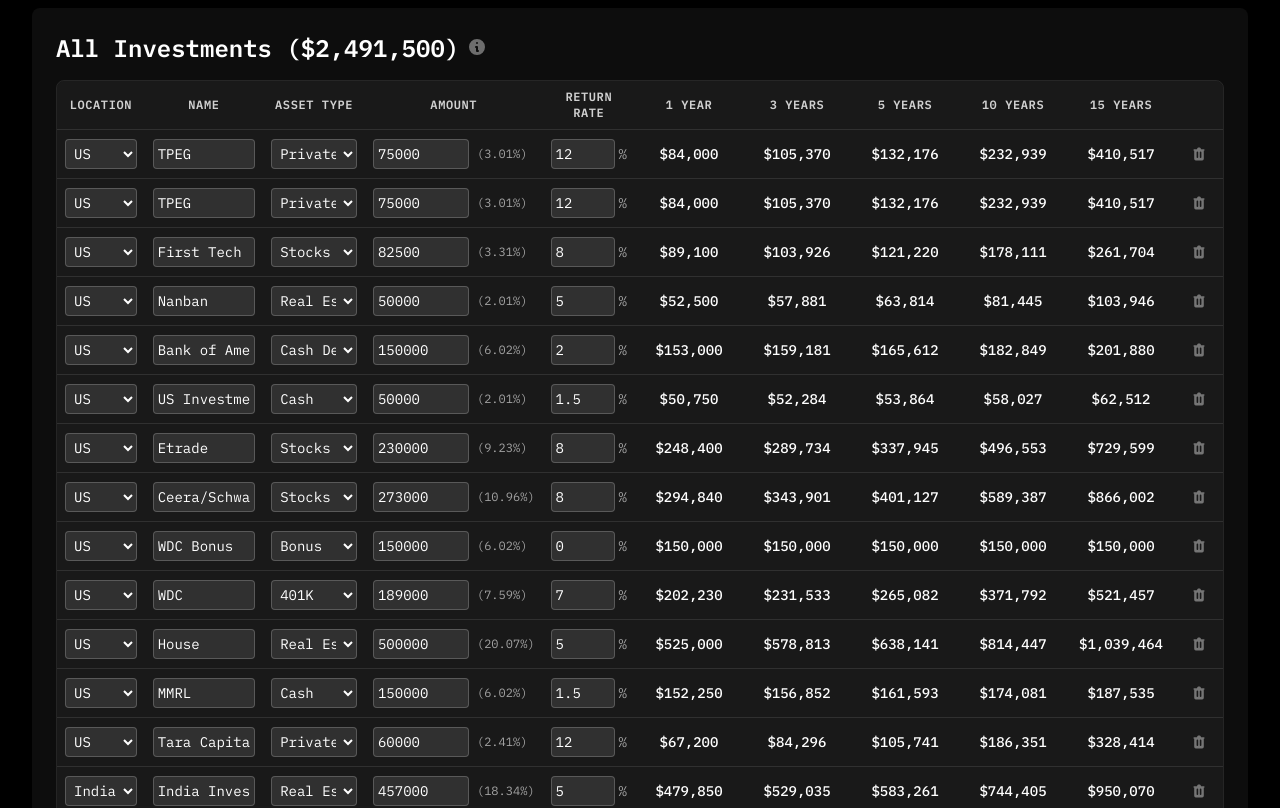
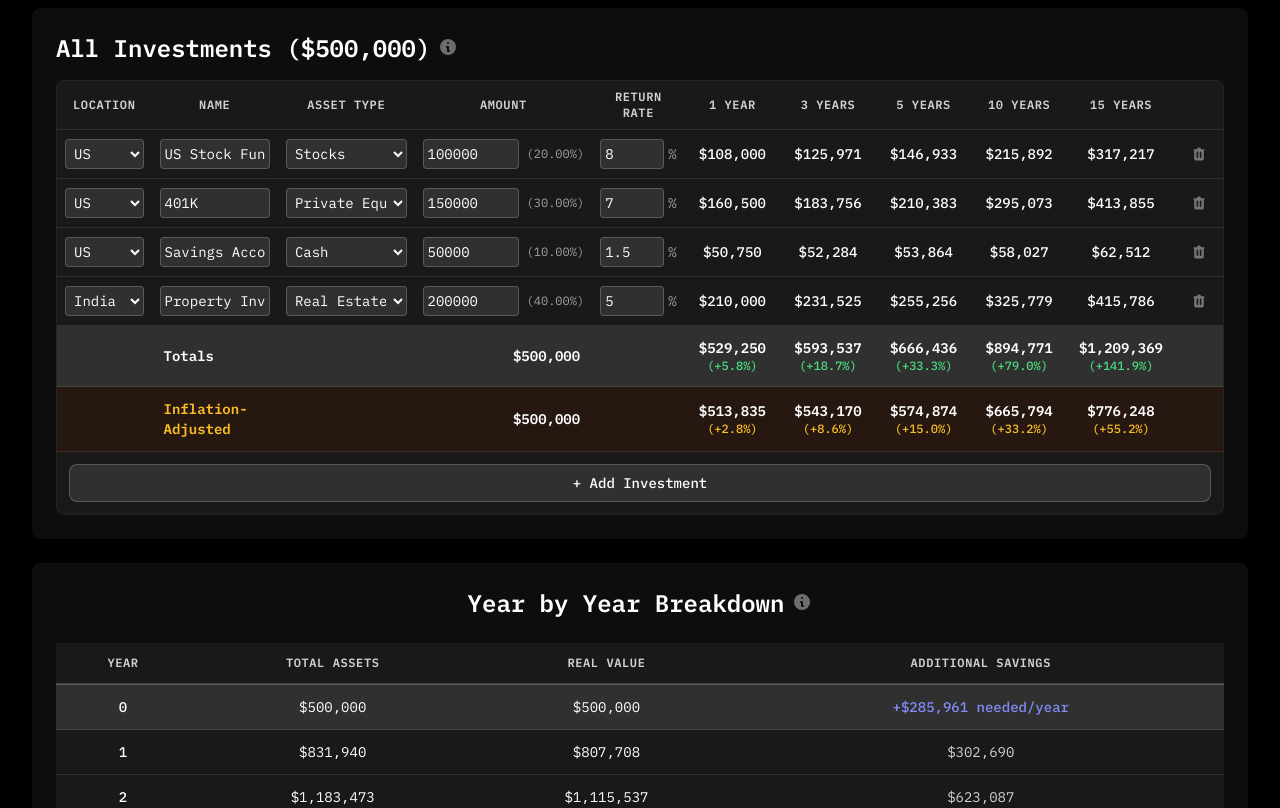
Before and after one commit to bitrate-bash/retirement-calculator, a React (Create React App) app: page / in a window 1280 px wide. Shown: the part 1180-1988 px from the top of the page. Built offline with nearby package versions, Linux system fonts and the light colour scheme.

Commit message:
Refactor: Separate personal investment data from sample data

```diff
--- a/src/RetirementCalculator.jsx
+++ b/src/RetirementCalculator.jsx
@@ -1,7 +1,19 @@
 // RetirementCalculator.jsx
-import React, { useState, useEffect } from 'react';
+import React, { useState, useEffect, useCallback, useRef } from 'react';
 import { LineChart, Line, XAxis, YAxis, CartesianGrid, Tooltip, Legend, ResponsiveContainer, PieChart, Pie, Cell, Sector } from 'recharts';
 import * as XLSX from 'xlsx';
+// Import sample data (this will be in the GitHub repo)
+import { sampleInvestments } from './sampleInvestmentData';
+
+// Try to import personal data (this will be ignored by Git)
+let personalData = null;
+try {
+  // This import will fail in the GitHub repo since the file is gitignored
+  personalData = require('./investmentData').personalInvestments;
+} catch (e) {
+  // If personal data file doesn't exist, we'll use the sample data
+  console.log('Using sample investment data. Create src/investmentData.js for personal data.');
+}
 
 // Add IBM Plex Mono font import
 import '@fontsource/ibm-plex-mono';
@@ -77,28 +89,13 @@
     'Bonus': 0.0,
   };
 
-  // Dynamic investment categories based on Excel data
-  const [usInvestments, setUsInvestments] = useState([
-    { id: 'us1', name: 'TPEG', type: 'TPEG', assetType: 'Private Equity', amount: 75000, returnRate: 12.0, allocation: 3.01 },
-    { id: 'us2', name: 'TPEG', type: 'TPEG', assetType: 'Private Equity', amount: 75000, returnRate: 12.0, allocation: 3.01 },
-    { id: 'us3', name: 'First Tech Credit', type: 'First Tech Credit', assetType: 'Stocks', amount: 82500, returnRate: 8.0, allocation: 3.31 },
-    { id: 'us4', name: 'Nanban', type: 'Nanban', assetType: 'Real Estate', amount: 50000, returnRate: 5.0, allocation: 2.01 },
-    { id: 'us5', name: 'Bank of America', type: 'Bank of America', assetType: 'Cash Deposit', amount: 150000, returnRate: 2.0, allocation: 6.02 },
-    { id: 'us6', name: 'US Investments', type: 'US Investments', assetType: 'Cash', amount: 50000, returnRate: 1.5, allocation: 2.01 },
-    { id: 'us7', name: 'Etrade', type: 'Etrade', assetType: 'Stocks', amount: 230000, returnRate: 8.0, allocation: 9.23 },
-    { id: 'us8', name: 'Ceera/Schwab', type: 'Ceera/Schwab', assetType: 'Stocks', amount: 273000, returnRate: 8.0, allocation: 10.96 },
-    { id: 'us9', name: 'WDC Bonus', type: 'WDC Bonus', assetType: 'Bonus', amount: 150000, returnRate: 0.0, allocation: 6.02 },
-    { id: 'us10', name: 'WDC', type: 'WDC', assetType: '401K', amount: 189000, returnRate: 7.0, allocation: 7.59 },
-    { id: 'us11', name: 'House', type: 'House', assetType: 'Real Estate', amount: 500000, returnRate: 5.0, allocation: 20.07 },
-    { id: 'us12', name: 'MMRL', type: 'MMRL', assetType: 'Cash', amount: 150000, returnRate: 1.5, allocation: 6.02 },
-    { id: 'us13', name: 'Tara Capital SSB', type: 'Tara Capital SSB', assetType: 'Private Equity', amount: 60000, returnRate: 12.0, allocation: 2.41 },
-  ]);
-
-  const [indiaInvestments, setIndiaInvestments] = useState([
-    { id: 'in1', name: 'India Investments', type: 'India Investments', assetType: 'Real Estate', amount: 457000, returnRate: 5.0, allocation: 18.34 },
-  ]);
-
-  const [propertyInvestments, setPropertyInvestments] = useState([]);
+  // Use personal data if available, otherwise use sample data
+  const initialData = personalData || sampleInvestments;
+
+  // Dynamic investment categories based on data
+  const [usInvestments, setUsInvestments] = useState(initialData.usInvestments);
+  const [indiaInvestments, setIndiaInvestments] = useState(initialData.indiaInvestments);
+  const [propertyInvestments, setPropertyInvestments] = useState(initialData.propertyInvestments);
 
   // New investment form state
   const [newInvestment, setNewInvestment] = useState({
--- /dev/null
+++ b/src/sampleInvestmentData.js
@@ -0,0 +1,14 @@
+// This file contains sample investment data for demonstration purposes
+// Replace with your own data when using the application
+
+export const sampleInvestments = {
+  usInvestments: [
+    { id: 'us1', name: 'US Stock Fund', type: 'Stock Fund', assetType: 'Stocks', amount: 100000, returnRate: 8.0, allocation: 20 },
+    { id: 'us2', name: '401K', type: '401K', assetType: 'Retirement', amount: 150000, returnRate: 7.0, allocation: 30 },
+    { id: 'us3', name: 'Savings Account', type: 'Savings', assetType: 'Cash', amount: 50000, returnRate: 1.5, allocation: 10 },
+  ],
+  indiaInvestments: [
+    { id: 'in1', name: 'Property Investment', type: 'Property', assetType: 'Real Estate', amount: 200000, returnRate: 5.0, allocation: 40 },
+  ],
+  propertyInvestments: []
+};
```
Also changed, not shown: 1 other file (tests, documents, lock files or other folders).
